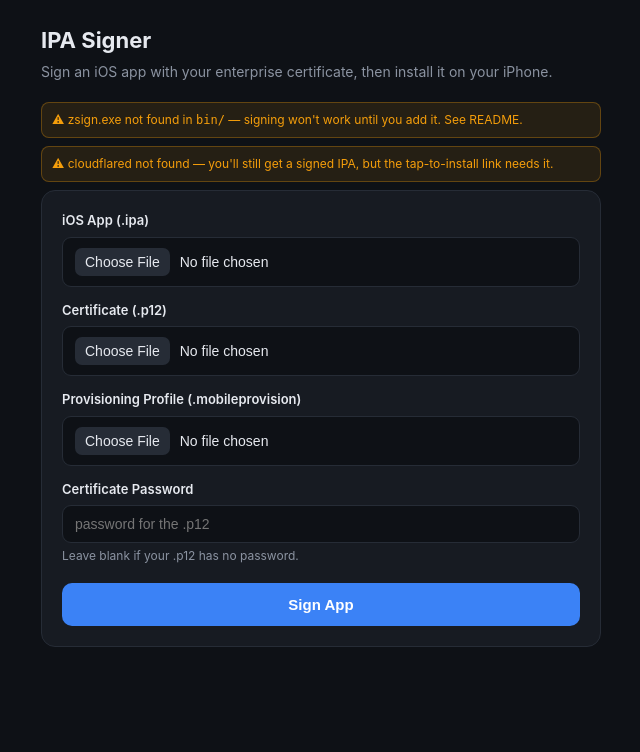
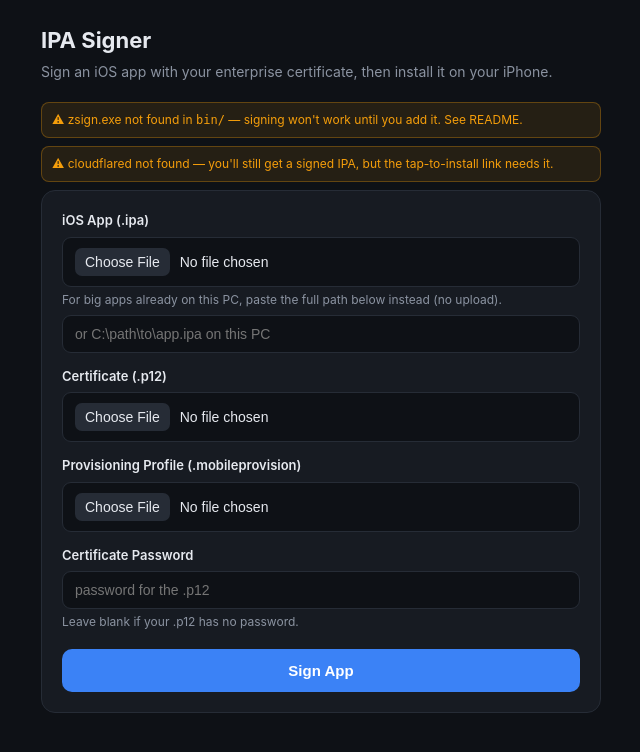
Before and after one commit to 0xAstaaa/IpaSigner, a Flask app: page / in a window 1280 px wide. Shown: the top 752 px of the page, without its empty margins (319-959 px from the left). Run offline with Flask 3, Linux system fonts and the light colour scheme; some libraries are stand-ins or nearby versions.

Commit message:
Add sign-by-local-path to avoid uploading large IPAs
- /sign accepts ipa_path (a file already on this PC); signs it in place
  instead of receiving a multipart upload
- IPA file input now optional; UI adds a path field + client validation
- avoids the slow double Wi-Fi/LAN transfer for 500MB apps

```diff
--- a/app.py
+++ b/app.py
@@ -266,9 +266,16 @@ def sign():
     p12  = request.files.get("p12")
     prov = request.files.get("prov")
     pwd  = request.form.get("password", "")
+    # Optional: a path to an IPA already on THIS PC (skips the upload entirely,
+    # ideal for large apps). The cert/profile are tiny so still come as uploads.
+    local_ipa = (request.form.get("ipa_path") or "").strip().strip('"')
 
-    if not (ipa and p12 and prov):
-        return jsonify(ok=False, error="Please provide IPA, .p12 and .mobileprovision files."), 400
+    if not (p12 and prov):
+        return jsonify(ok=False, error="Please provide the .p12 and .mobileprovision files."), 400
+    if not ipa and not local_ipa:
+        return jsonify(ok=False, error="Provide an IPA file, or a local IPA path."), 400
+    if local_ipa and not os.path.isfile(local_ipa):
+        return jsonify(ok=False, error=f"Local IPA not found: {local_ipa}"), 400
 
     job = uuid.uuid4().hex[:8]
     job_dir = os.path.join(UPLOAD_DIR, job)
@@ -277,7 +284,10 @@ def sign():
     ipa_path  = os.path.join(job_dir, "input.ipa")
     p12_path  = os.path.join(job_dir, "cert.p12")
     prov_path = os.path.join(job_dir, "profile.mobileprovision")
-    ipa.save(ipa_path)
+    if local_ipa:
+        ipa_path = local_ipa          # sign in place; don't copy 500MB around
+    else:
+        ipa.save(ipa_path)
     p12.save(p12_path)
     prov.save(prov_path)
 
--- a/templates/index.html
+++ b/templates/index.html
@@ -81,7 +81,9 @@
   <div class="card">
     <form id="f">
       <label>iOS App (.ipa)</label>
-      <input type="file" name="ipa" accept=".ipa" required>
+      <input type="file" name="ipa" id="ipaFile" accept=".ipa">
+      <div class="hint">For big apps already on this PC, paste the full path below instead (no upload).</div>
+      <input type="text" name="ipa_path" id="ipaPath" placeholder="or C:\path\to\app.ipa on this PC" style="margin-top:6px">
 
       <label>Certificate (.p12)</label>
       <input type="file" name="p12" accept=".p12" required>
@@ -138,9 +140,23 @@ function setStatus(kind, html){
 
 f.addEventListener('submit', async (e)=>{
   e.preventDefault();
+  const hasFile = document.getElementById('ipaFile').files.length > 0;
+  const hasPath = document.getElementById('ipaPath').value.trim().length > 0;
+  if(!hasFile && !hasPath){
+    setStatus('err', '❌ Choose an IPA file, or paste its path on this PC.');
+    return;
+  }
+  const p12ok = document.querySelector('[name=p12]').files.length>0;
+  const provok = document.querySelector('[name=prov]').files.length>0;
+  if(!p12ok || !provok){
+    setStatus('err', '❌ Please select the .p12 and .mobileprovision files.');
+    return;
+  }
   result.style.display='none';
   go.disabled = true;
-  setStatus('info', '<span class="spin"></span>Uploading & signing… this can take a minute for big apps.');
+  setStatus('info', '<span class="spin"></span>' +
+    (hasPath ? 'Signing from local file… no upload needed.'
+             : 'Uploading & signing… big apps take a while.'));
 
   const data = new FormData(f);
   // USB-only sign skips the tunnel unless the OTA box is checked
```
